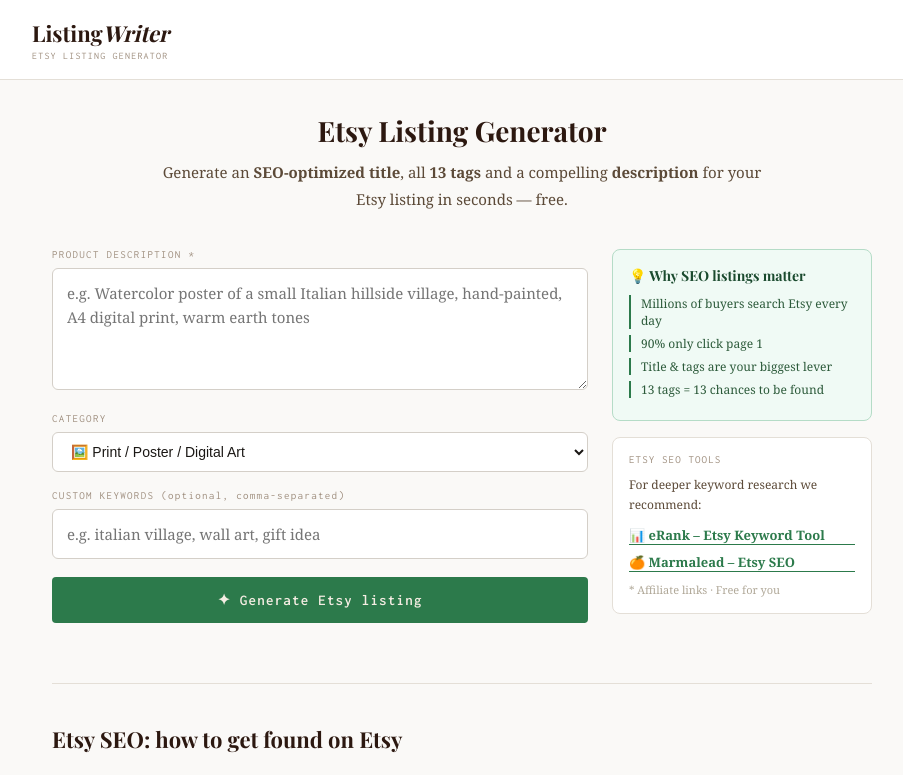
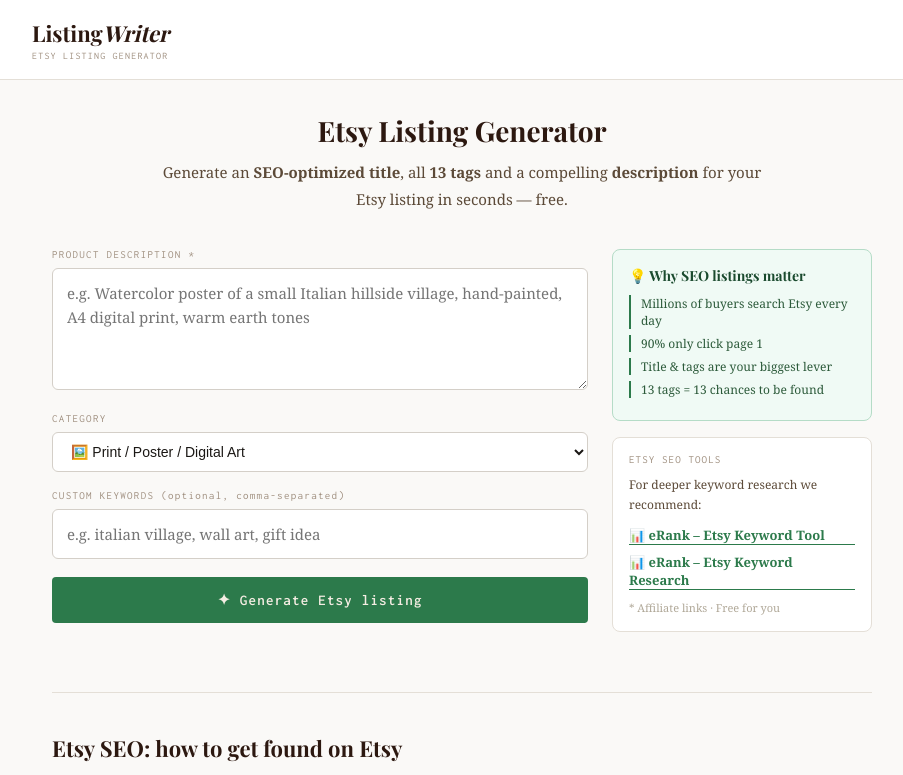
Before and after one commit to dylandiabolik-droid/wordweaver, a React (Vite) app: page / in a window 1280 px wide. Shown: the top 775 px of the page, without its empty margins (178-1081 px from the left). Built offline with nearby package versions, Linux system fonts and the light colour scheme; a web font is replaced by a local one.

Commit message:
Add files via upload

```diff
--- a/EtsyListingGenerator.jsx
+++ b/EtsyListingGenerator.jsx
@@ -256,11 +256,11 @@
               <p style={{ fontSize: 12, color: "#5c4a38", lineHeight: 1.7, marginBottom: 10 }}>
                 For deeper keyword research we recommend:
               </p>
-              <a href="https://erank.com/?ref=listingwriter" target="_blank" rel="noopener noreferrer" className="affiliate-link" style={{ display: "block", marginBottom: 8, fontSize: 13 }}>
+              <a href="https://erank.com?fpr=marco47" target="_blank" rel="noopener noreferrer" className="affiliate-link" style={{ display: "block", marginBottom: 8, fontSize: 13 }}>
                 📊 eRank – Etsy Keyword Tool
               </a>
-              <a href="https://www.marmalead.com/?ref=listingwriter" target="_blank" rel="noopener noreferrer" className="affiliate-link" style={{ display: "block", fontSize: 13 }}>
-                🍊 Marmalead – Etsy SEO
+              <a href="https://erank.com?fpr=marco47" target="_blank" rel="noopener noreferrer" className="affiliate-link" style={{ display: "block", fontSize: 13 }}>
+                📊 eRank – Etsy Keyword Research
               </a>
               <p style={{ fontSize: 11, color: "#b0a898", marginTop: 10 }}>
                 * Affiliate links · Free for you
@@ -341,8 +341,8 @@
                     🚀 Next step: validate your keywords
                   </p>
                   <p style={{ fontSize: 13, color: "#2c5a3a", lineHeight: 1.7 }}>
-                    Check with <a href="https://erank.com/?ref=listingwriter" target="_blank" rel="noopener noreferrer" className="affiliate-link">eRank</a> or{" "}
-                    <a href="https://www.marmalead.com/?ref=listingwriter" target="_blank" rel="noopener noreferrer" className="affiliate-link">Marmalead</a>{" "}
+                    Check with <a href="https://erank.com?fpr=marco47" target="_blank" rel="noopener noreferrer" className="affiliate-link">eRank</a> or{" "}
+                    <a href="https://erank.com?fpr=marco47" target="_blank" rel="noopener noreferrer" className="affiliate-link">eRank</a>{" "}
                     how often your tags are searched and how competitive they are.
                   </p>
                 </div>
@@ -370,7 +370,7 @@
           <p style={{ fontSize: 14, color: "#5c4a38", lineHeight: 1.85 }}>
             Our free generator gives you a complete, SEO-optimized draft at the click of a button —
             which you can then fine-tune with your product knowledge. For keyword research we recommend{" "}
-            <a href="https://erank.com/?ref=listingwriter" target="_blank" rel="noopener noreferrer" className="affiliate-link">eRank</a> as
+            <a href="https://erank.com?fpr=marco47" target="_blank" rel="noopener noreferrer" className="affiliate-link">eRank</a> as
             the leading Etsy SEO tool.
           </p>
         </div>
```
